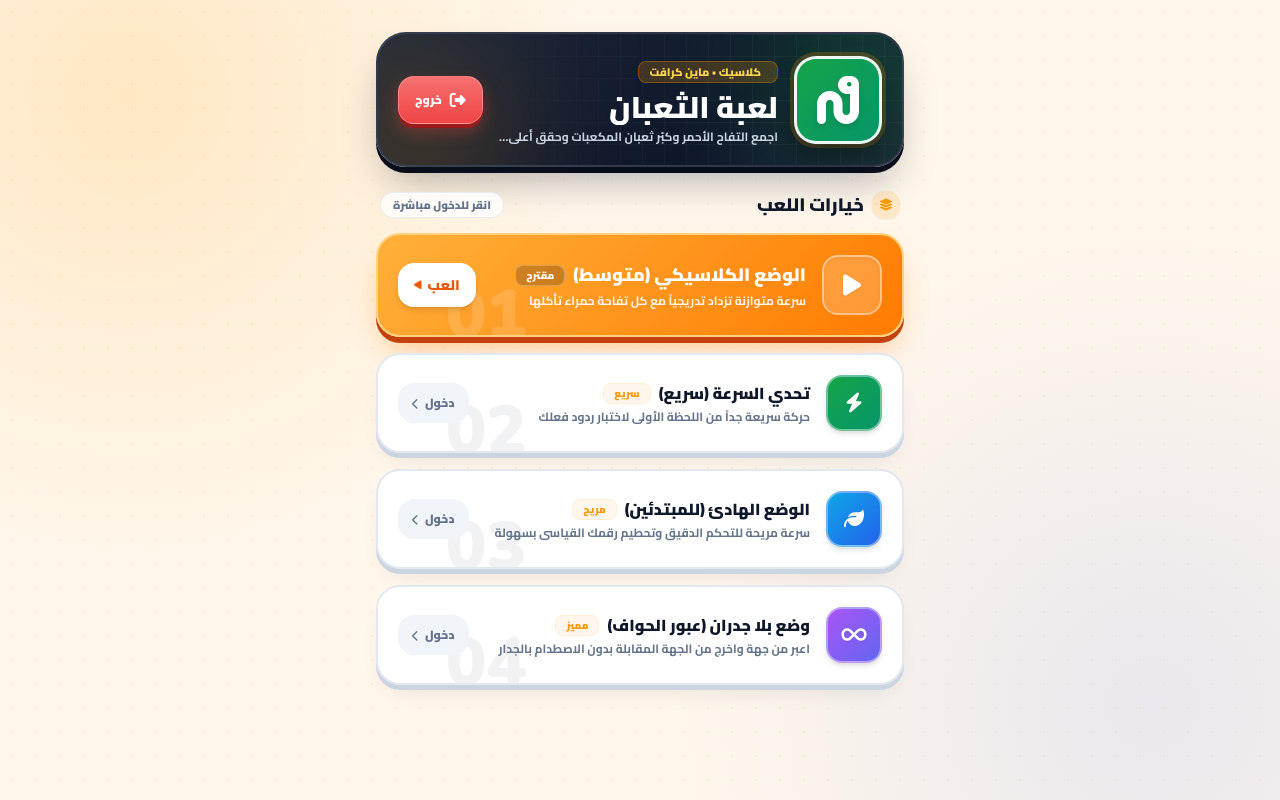
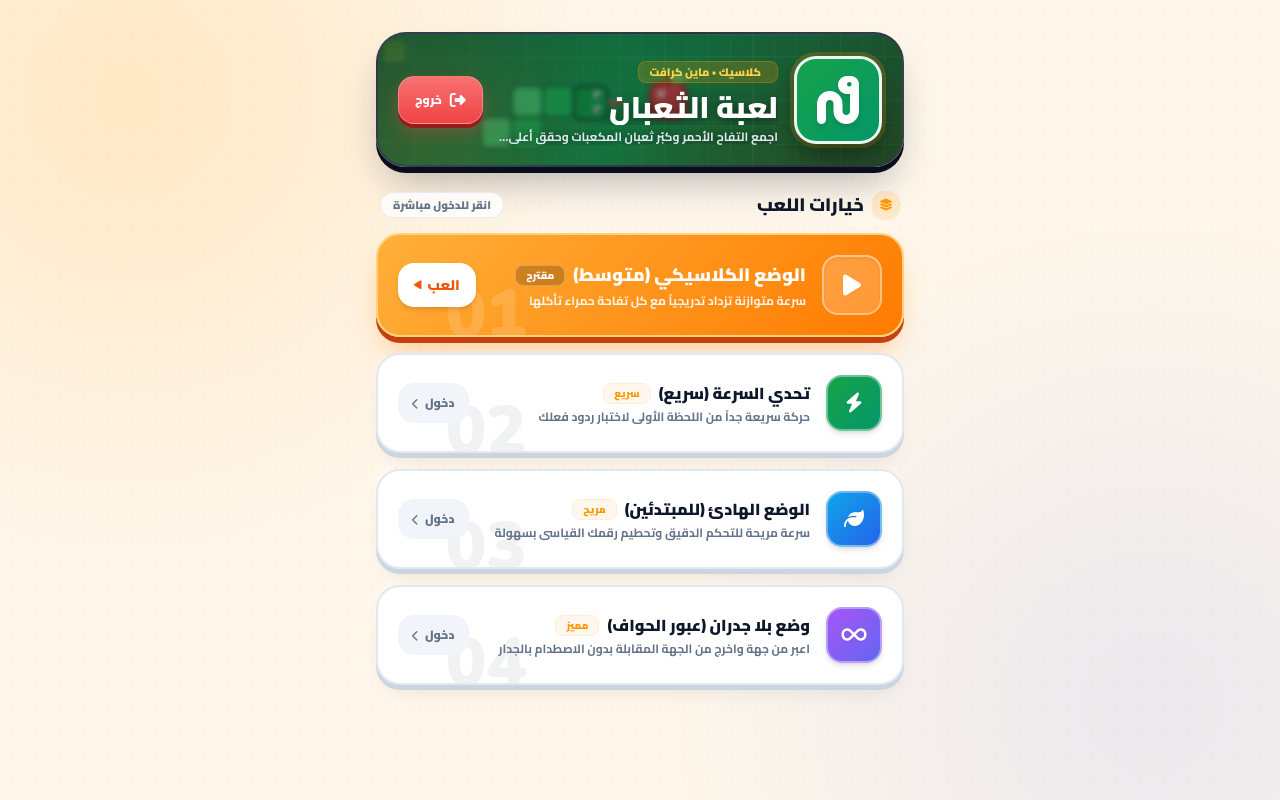
Before and after one commit to 3aasm/arena, a plain HTML site: page الالعاب/لعبة.الثعبان.html in a window 1280 px wide. Drawn offline with nearby package versions, Linux system fonts and the light colour scheme.

Commit message:
Update لعبة.الثعبان.html

```diff
--- a/الالعاب/لعبة.الثعبان.html
+++ b/الالعاب/لعبة.الثعبان.html
@@ -145,7 +145,14 @@
         }
         .pa-hero-stage-rect { position: relative; border-radius: 30px; background: linear-gradient(135deg, #1E293B 0%, #0F172A 65%, #1A1F35 100%); border: 2px solid rgba(255, 255, 255, 0.12); box-shadow: 0 6px 0 #090E1A, 0 22px 42px -12px rgba(15, 23, 42, 0.35); overflow: hidden; }
         #pa-lobby-root.pa-dark .pa-hero-stage-rect { background: linear-gradient(135deg, #17233B 0%, #0F172A 65%, #1C2640 100%); border-color: rgba(255, 183, 77, 0.24); box-shadow: 0 6px 0 #050811, 0 24px 44px -12px rgba(0, 0, 0, 0.65); }
-        .pa-hero-stage-grid { position: absolute; inset: 0; background-image: linear-gradient(rgba(255, 255, 255, 0.04) 1px, transparent 1px), linear-gradient(90deg, rgba(255, 255, 255, 0.04) 1px, transparent 1px); background-size: 22px 22px; mask-image: radial-gradient(circle at 80% 30%, black 20%, transparent 78%); -webkit-mask-image: radial-gradient(circle at 80% 30%, black 20%, transparent 78%); pointer-events: none; }
+        .pa-hero-stage-grid { position: absolute; inset: 0; z-index: 2; background-image: linear-gradient(rgba(255, 255, 255, 0.04) 1px, transparent 1px), linear-gradient(90deg, rgba(255, 255, 255, 0.04) 1px, transparent 1px); background-size: 22px 22px; mask-image: radial-gradient(circle at 80% 30%, black 20%, transparent 78%); -webkit-mask-image: radial-gradient(circle at 80% 30%, black 20%, transparent 78%); pointer-events: none; }
+        .pa-hero-art-bg { position: absolute; inset: 0; z-index: 0; pointer-events: none; overflow: hidden; background: linear-gradient(135deg, #15803D 0%, #16A34A 52%, #4D7C0F 100%); }
+        #pa-lobby-root.pa-dark .pa-hero-art-bg { background: linear-gradient(135deg, #14532D 0%, #166534 55%, #365314 100%); }
+        .pa-hero-art-svg { width: 100%; height: 100%; display: block; transform: scale(1.08); filter: blur(2.6px) saturate(1.12); opacity: 0.92; }
+        .pa-hero-art-scrim { position: absolute; inset: 0; z-index: 1; pointer-events: none; background: linear-gradient(270deg, rgba(15, 23, 42, 0.64) 0%, rgba(15, 23, 42, 0.34) 55%, rgba(15, 23, 42, 0.44) 100%); }
+        #pa-lobby-root.pa-dark .pa-hero-art-scrim { background: linear-gradient(270deg, rgba(9, 14, 28, 0.70) 0%, rgba(15, 23, 42, 0.40) 55%, rgba(15, 23, 42, 0.50) 100%); }
+        .pa-hero-stage-rect #pa-game-name { text-shadow: 0 2px 12px rgba(0, 0, 0, 0.5); }
+        .pa-hero-stage-rect #pa-game-desc { color: #E2E8F0; text-shadow: 0 1px 8px rgba(0, 0, 0, 0.5); }
         .pa-game-thumb-frame { position: relative; border-radius: 22px; border: 3px solid rgba(255, 255, 255, 0.92); box-shadow: 0 12px 24px rgba(0, 0, 0, 0.38), 0 0 0 4px rgba(255, 152, 0, 0.22); transition: transform 0.3s cubic-bezier(0.34, 1.56, 0.64, 1); }
         .pa-hero-stage-rect:hover .pa-game-thumb-frame { transform: rotate(-2deg) scale(1.03); }
         .pa-tactile-exit-btn { background: linear-gradient(180deg, #F87171 0%, #EF4444 100%); color: #FFFFFF; border-radius: 16px; border: 1.5px solid rgba(255, 255, 255, 0.28); box-shadow: 0 4px 0 #991B1B, 0 8px 16px rgba(239, 68, 68, 0.35); transition: transform 0.14s ease, box-shadow 0.14s ease, filter 0.14s ease; cursor: pointer; }
@@ -196,9 +203,47 @@
         <div class="min-h-[100dvh] flex flex-col">
             <div class="w-full max-w-xl mx-auto px-4 sm:px-6 pt-5 sm:pt-8 pb-10 flex-1 flex flex-col gap-6">
                 <section id="pa-game-header-rect" class="pa-animate-pop pa-hero-stage-rect" style="animation-delay: 0.02s;">
+                    <div class="pa-hero-art-bg" aria-hidden="true">
+                        <svg class="pa-hero-art-svg" viewBox="0 0 420 124" preserveAspectRatio="xMidYMid slice">
+                            <g opacity="0.22" stroke="#86EFAC" stroke-width="1">
+                                <line x1="0" y1="31" x2="420" y2="31" />
+                                <line x1="0" y1="62" x2="420" y2="62" />
+                                <line x1="0" y1="93" x2="420" y2="93" />
+                                <line x1="42" y1="0" x2="42" y2="124" />
+                                <line x1="84" y1="0" x2="84" y2="124" />
+                                <line x1="126" y1="0" x2="126" y2="124" />
+                                <line x1="168" y1="0" x2="168" y2="124" />
+                                <line x1="210" y1="0" x2="210" y2="124" />
+                                <line x1="252" y1="0" x2="252" y2="124" />
+                                <line x1="294" y1="0" x2="294" y2="124" />
+                                <line x1="336" y1="0" x2="336" y2="124" />
+                                <line x1="378" y1="0" x2="378" y2="124" />
+                            </g>
+                            <g opacity="0.28" fill="#A3E635">
+                                <rect x="20" y="18" width="16" height="16" rx="3" />
+                                <rect x="356" y="76" width="18" height="18" rx="4" />
+                                <rect x="378" y="54" width="16" height="16" rx="3" />
+                            </g>
+                            <rect x="92" y="75" width="23" height="23" rx="5" fill="#4ADE80" stroke="#15803D" stroke-width="2" />
+                            <rect x="115" y="75" width="23" height="23" rx="5" fill="#22C55E" stroke="#15803D" stroke-width="2" />
+                            <rect x="115" y="52" width="23" height="23" rx="5" fill="#4ADE80" stroke="#15803D" stroke-width="2" />
+                            <rect x="138" y="52" width="23" height="23" rx="5" fill="#22C55E" stroke="#15803D" stroke-width="2" />
+                            <rect x="161" y="52" width="25" height="25" rx="6" fill="#16A34A" stroke="#14532D" stroke-width="2.2" />
+                            <rect x="176" y="56" width="5" height="5" rx="1.5" fill="#FFFFFF" />
+                            <rect x="176" y="67" width="5" height="5" rx="1.5" fill="#FFFFFF" />
+                            <rect x="178" y="58" width="2.5" height="2.5" fill="#0F172A" />
+                            <rect x="178" y="69" width="2.5" height="2.5" fill="#0F172A" />
+                            <line x1="187" y1="64.5" x2="196" y2="64.5" stroke="#EF4444" stroke-width="2.6" stroke-linecap="round" />
+                            <rect x="218" y="50" width="26" height="26" rx="7" fill="#EF4444" stroke="#B91C1C" stroke-width="2.2" />
+                            <rect x="223" y="55" width="5.5" height="5.5" rx="1.5" fill="#FFFFFF" opacity="0.72" />
+                            <rect x="229" y="42" width="4" height="9" rx="1.5" fill="#78350F" />
+                            <ellipse cx="238" cy="46" rx="6.5" ry="3.8" fill="#4ADE80" />
+                        </svg>
+                    </div>
+                    <div class="pa-hero-art-scrim"></div>
                     <div class="pa-hero-stage-grid"></div>
-                    <div class="absolute -top-14 -right-14 w-48 h-48 rounded-full blur-3xl pointer-events-none" style="background: rgba(22, 163, 74, 0.32);"></div>
-                    <div class="absolute -bottom-16 -left-12 w-44 h-44 rounded-full blur-3xl pointer-events-none" style="background: rgba(255, 152, 0, 0.22);"></div>
+                    <div class="absolute -top-14 -right-14 w-48 h-48 rounded-full blur-3xl pointer-events-none z-[2]" style="background: rgba(22, 163, 74, 0.26);"></div>
+                    <div class="absolute -bottom-16 -left-12 w-44 h-44 rounded-full blur-3xl pointer-events-none z-[2]" style="background: rgba(255, 152, 0, 0.2);"></div>
                     <img id="pa-hero-cover-img" alt="" class="hidden absolute inset-0 w-full h-full object-cover opacity-20 mix-blend-luminosity pointer-events-none">
 
                     <div class="relative z-10 p-4 sm:p-5">
```
